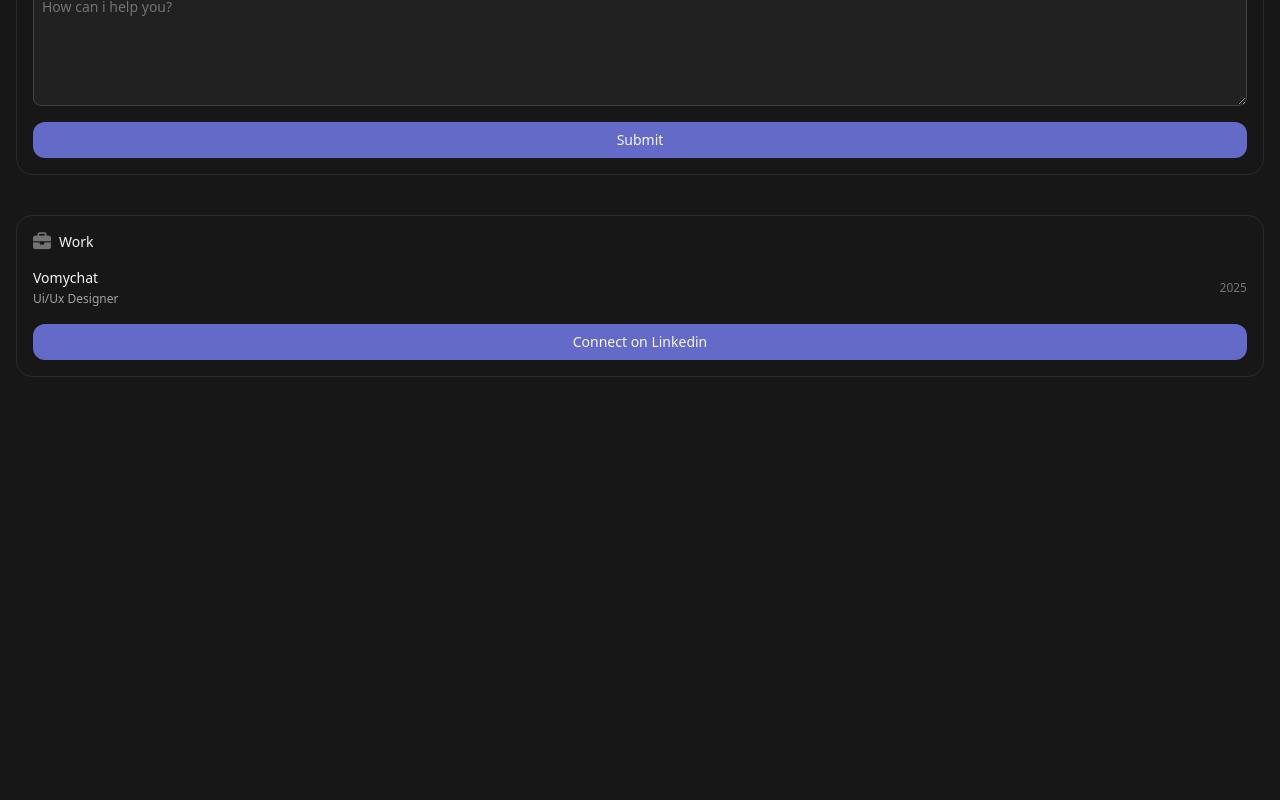
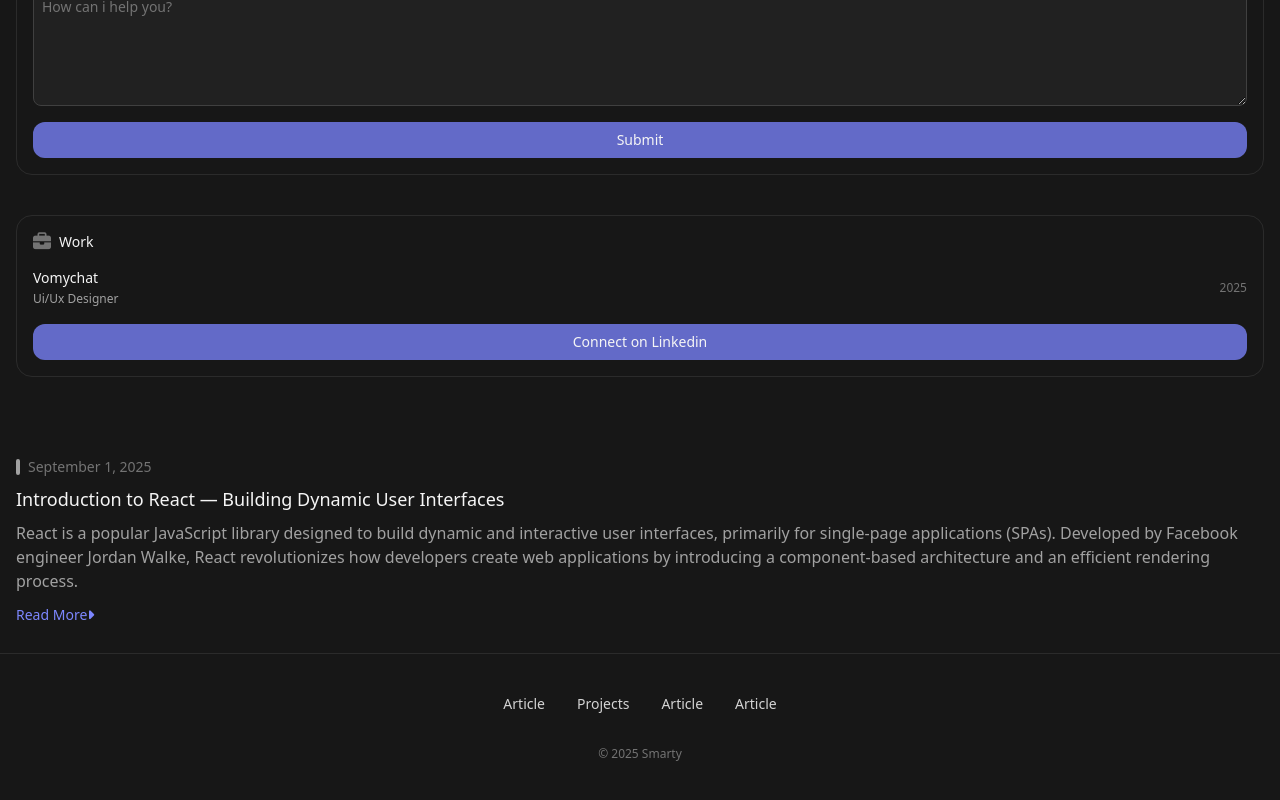
Before and after one commit to sahilsaini172/Official-Portfolio, a React (Vite) app: page / in a window 1280 px wide. Shown: the part 1364-2164 px from the top of the page. Before the commit the page ends 1757 px from the top, so only its background shows below. Built offline with nearby package versions, Linux system fonts and the light colour scheme.

Commit message:
Complete mobiel first without links

```diff
--- a/src/App.jsx
+++ b/src/App.jsx
@@ -3,6 +3,8 @@ import Hero from "../src/Sections/Hero";
 import Appbar from "./Appbar";
 import Contact from "./Sections/Contact";
 import Work from "./Sections/Work";
+import Article from "./Sections/Article";
+import Footer from "./Sections/Footer";
 
 function App() {
   return (
@@ -12,6 +14,8 @@ function App() {
       <Images />
       <Contact />
       <Work/>
+      <Article/>
+      <Footer/>
     </main>
   );
 }
--- /dev/null
+++ b/src/Sections/Article.jsx
@@ -0,0 +1,24 @@
+export default function Article() {
+  return (
+    <article className="flex flex-col gap-2 p-4 mt-10 hover:bg-neutral-700/25 duration-200 rounded-xl">
+      <span className="flex items-center gap-2 text-sm text-neutral-500 font-light">
+        <div className="h-4 w-1 rounded-full bg-neutral-400"></div>
+        <time datetime="2025-08-01">September 1, 2025</time>
+      </span>
+      <h3 className="text-lg">
+        Introduction to React — Building Dynamic User Interfaces
+      </h3>
+      <p className="text-neutral-400 font-light line-clamp-3">
+        React is a popular JavaScript library designed to build dynamic and
+        interactive user interfaces, primarily for single-page applications
+        (SPAs). Developed by Facebook engineer Jordan Walke, React
+        revolutionizes how developers create web applications by introducing a
+        component-based architecture and an efficient rendering process.
+      </p>
+      <button className="py-1 w-fit text-indigo-400 text-sm hover:*:translate-x-0.5 flex items-center">
+        Read More
+        <i class="fa-solid fa-caret-right duration-200 ease-linear"></i>
+      </button>
+    </article>
+  );
+}
--- /dev/null
+++ b/src/Sections/Footer.jsx
@@ -0,0 +1,13 @@
+export default function Footer() {
+  return (
+    <footer className="flex flex-col justify-center items-center gap-8 px-8 pt-10 pb-15 border-t border-t-neutral-700/50">
+      <nav className="flex justify-center items-center gap-8 text-sm text-neutral-300">
+        <span>Article</span>
+        <span>Projects</span>
+        <span>Article</span>
+        <span>Article</span>
+      </nav>
+      <small className="text-xs text-neutral-500">&copy; 2025 Smarty </small>
+    </footer>
+  );
+}
```
